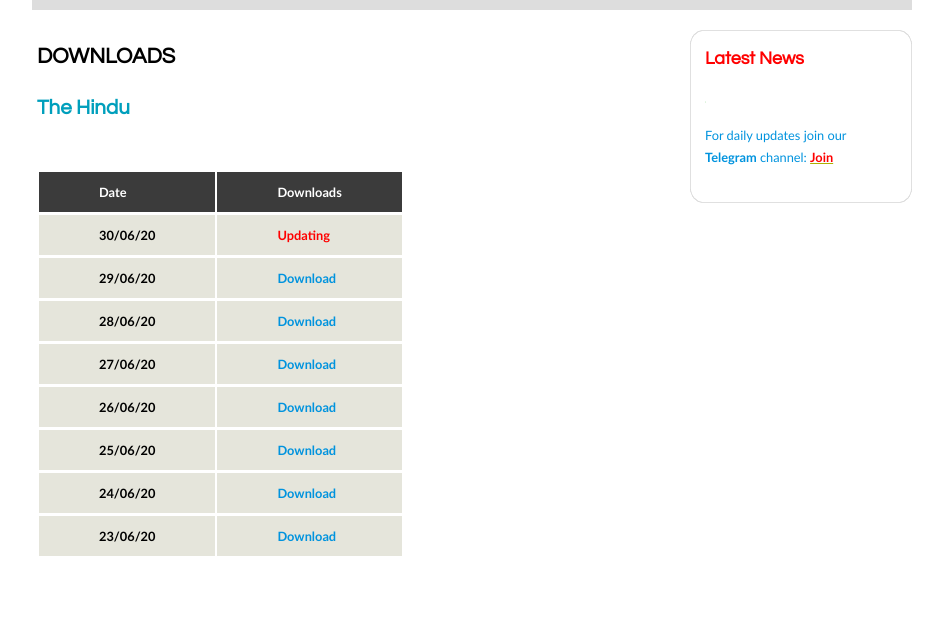
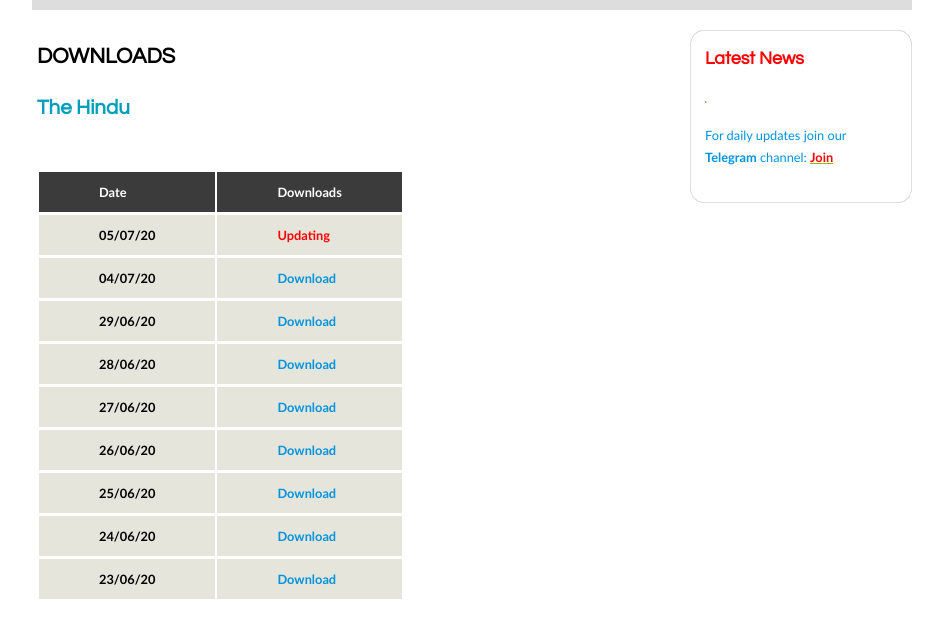
Before and after one commit to eonplat/Newspaper, a plain HTML site: page index.html in a window 1280 px wide. Shown: the part 677-1314 px from the top of the page, without its empty margins (168-1111 px from the left). Drawn offline with Linux system fonts and the light colour scheme.

Commit message:
Update index.html

```diff
--- a/index.html
+++ b/index.html
@@ -61,7 +61,8 @@
         <h2><b>The Hindu</b></h2><br><br>
         <table class="a" >
           <tr><th>Date</th><th>Downloads</th></tr>
-          <tr><td><b>30/06/20</b></td><td><a href="index.html" style="text-decoration: none;"><font color="red"><b>Updating</b></font></a></td></tr>
+          <tr><td><b>05/07/20</b></td><td><a href="index.html" style="text-decoration: none;"><font color="red"><b>Updating</b></font></a></td></tr>
+          <tr><td><b>04/07/20</b></td><td><a href="hindu-delhi_edn04.pdf" style="text-decoration: none;" download><font color="#0093DE"><b>Download</b></font></a></td></tr>
           <tr><td><b>29/06/20</b></td><td><a href="hindu-delhi_edn29.pdf" style="text-decoration: none;" download><font color="#0093DE"><b>Download</b></font></a></td></tr>
           <tr><td><b>28/06/20</b></td><td><a href="hindu-delhi_edn28.pdf" style="text-decoration: none;" download><font color="#0093DE"><b>Download</b></font></a></td></tr>
           <tr><td><b>27/06/20</b></td><td><a href="hindu-delhi_edn27.pdf" style="text-decoration: none;" download><font color="#0093DE"><b>Download</b></font></a></td></tr>
```
